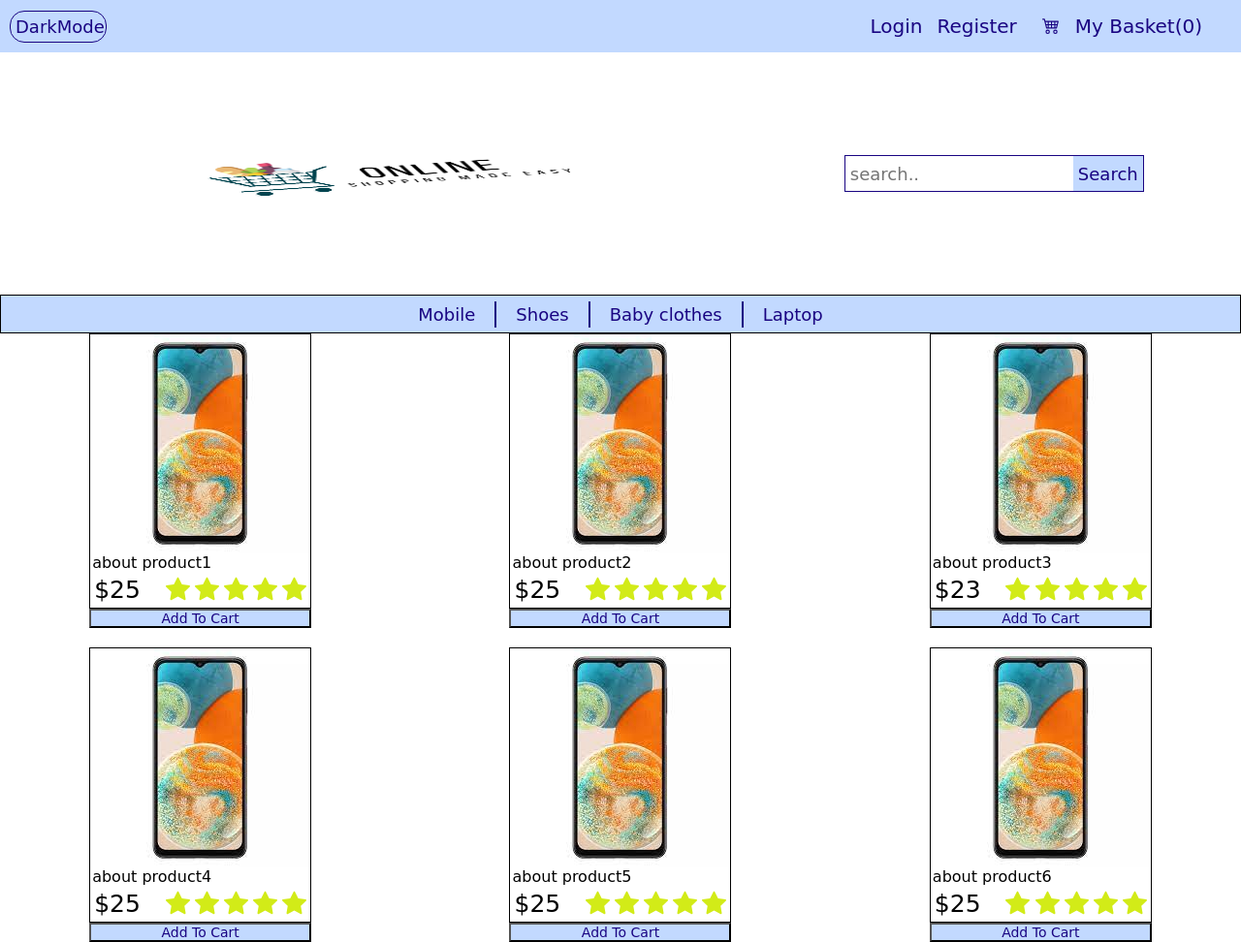
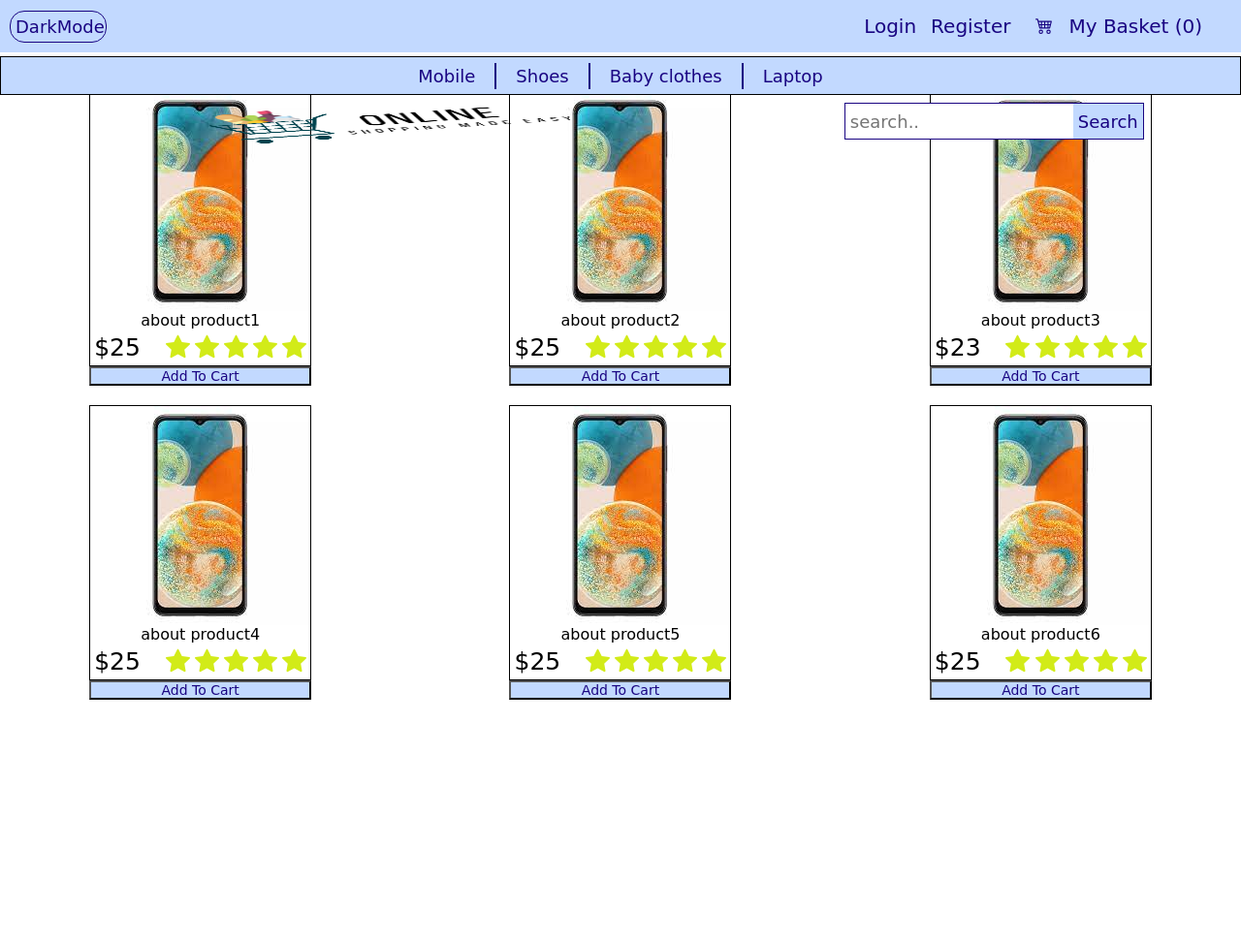
Before and after one commit to C9-raedalfakhoury/MERAKI_Academy_Project_2, a plain HTML site: page index.html in a window 1280 px wide. Shown: the whole page at 97% size. After the commit the page ends 800 px from the top, so only its background shows below. Drawn offline with nearby package versions, Linux system fonts and the light colour scheme.

Commit message:
create card section 40%

```diff
--- a/index.html
+++ b/index.html
@@ -39,7 +39,7 @@
                 />
               </svg>
             </button>
-            <input type="button" id="Basket" value="My Basket(0)" />
+
           </div>
         </div>
       </div>
--- a/main.js
+++ b/main.js
@@ -82,10 +82,12 @@ function close() {
 function x() {
   console.log($(this)[0]);
 }
+let counter = 0;
+const basketScreen = [];
 const render = () => {
   products.forEach((elem, index) => {
-    const item = $(` <div class="cardbutton">
-    <div id="${index+1}" class="card"  title="click for more details">
+    const item = $(` <div id="${index + 1}"  class="cardbutton">
+    <div id="${index + 1}" class="card"  title="click for more details">
       <img id="image" src="${elem.imageSrc}" />
       <div>
         <p>${elem.title}</p>
@@ -156,21 +158,21 @@ const render = () => {
         </div>
       </div>
     </div>
-    <div class="addToCard"><button id="${
+    <div id=${
       index + 1
-    }" class="addToCard">Add To Cart</button></div>
+    } class="addToCard"><button id=${
+      index + 1
+    } class="addToCart">Add To Cart</button></div>
   </div>`);
     $(".master").append(item);
   });
   $(".card").on("click", function open() {
-
-
     console.log($(this)[0]);
     console.log($(this)[0].id);
 
-    $("h2").text(products[$(this)[0].id-1].title);
-    $('.imgPop')[0].src=products[$(this)[0].id-1].imageSrc
-    $(".detail").text(products[$(this)[0].id-1].description);
+    $("h2").text(products[$(this)[0].id - 1].title);
+    $(".imgPop")[0].src = products[$(this)[0].id - 1].imageSrc;
+    $(".detail").text(products[$(this)[0].id - 1].description);
     $(".popup").css({
       visibility: "visible",
       transform: "translate(-50%,-50%) scale(1)",
@@ -181,7 +183,17 @@ const render = () => {
       "pointer-events": "none",
     });
   });
-  // $(".addToCard").on("click",);
+  $(".addToCard").on("click", function () {
+    counter++;
+    myBasket[0].value = "My Basket " + `(${counter}) `;
+    console.log( $(this));
+    console.log(products.find((element) => element.id === 1));
+  });
+  const myBasket = $(
+    `<input type="button" id="Basket" value="My Basket (${counter})">`
+  );
+
+  $(".baskesBin").append(myBasket);
   $(".OK").on("click", close);
 };
 
--- a/style.css
+++ b/style.css
@@ -109,6 +109,8 @@ body {
   justify-content: space-around;
   padding: 20px;
   /* border: 1px solid; */
+  position: fixed;
+  top: 0px;
 }
 #logo {
   width: 50%;
@@ -194,6 +196,7 @@ body {
   width: 100%;
   height: 100%;
   cursor: pointer;
+  align-items: center;
 }
 
 p {
@@ -214,6 +217,16 @@ p {
   align-items: center;
   justify-content: space-between;
   padding: 2px;
+  width: 100%;
+}
+
+.addToCart {
+  background-color: var(--button);
+  color: var(--blue);
+  font-size: 14px;
+  font-family: inherit;
+  cursor: pointer;
+  width: 100%;
 }
 .addToCard {
   background-color: var(--button);
```
